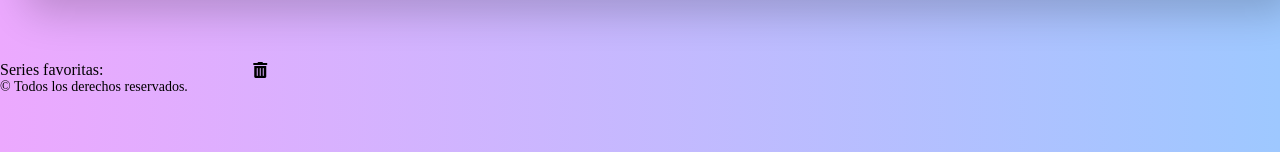
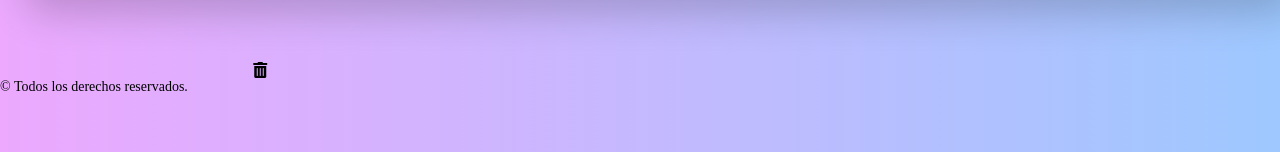
Before and after one commit to Adalab/modulo-2-evaluacion-final-mdanieladla, a website: page src/html/index.html in a window 1280 px wide. Shown: the part 220-372 px from the top of the page. Drawn offline with nearby package versions, Linux system fonts and the light colour scheme; files that its build step writes are made by us from their sources; no server answers; a web font is replaced by a local one.

Commit message:
delete li

```diff
--- a/src/html/partials/favs.html
+++ b/src/html/partials/favs.html
@@ -1,6 +1,4 @@
 <section class="fav-list js-favs">
-  <ul>
-    <li>Series favoritas:</li>
-  </ul>
+  <ul></ul>
 </section>
 <i class="fas fa-trash-alt js-icon"></i>
```
